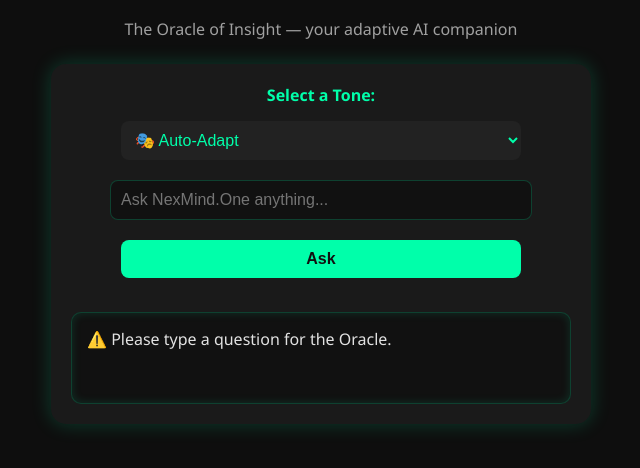
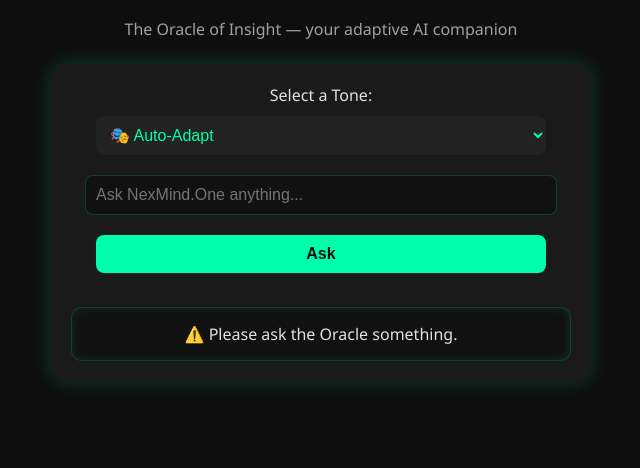
Before and after one commit to ronniepretorius888-cyber/NexMind.1, a website: page public/index.html in a window 1280 px wide. Both pictures are taken after a click on the button "Ask". Shown: the part 78-546 px from the top of the page, without its empty margins (319-959 px from the left). Drawn offline with Linux system fonts and the light colour scheme.

Commit message:
Update index.html

```diff
--- a/public/index.html
+++ b/public/index.html
@@ -5,107 +5,24 @@
   <meta name="viewport" content="width=device-width, initial-scale=1.0" />
   <title>🤖 NexMind.One | The Oracle of Insight</title>
   <style>
-    body {
-      font-family: "Segoe UI", sans-serif;
-      background-color: #0e0e0e;
-      color: #e2e2e2;
-      text-align: center;
-      margin: 0;
-      padding: 0;
-    }
-
-    h1 {
-      font-size: 2rem;
-      color: #00ffaa;
-      margin-top: 2rem;
-    }
-
-    p {
-      color: #a0a0a0;
-      margin-bottom: 1.5rem;
-    }
-
-    .container {
-      background: #1a1a1a;
-      border-radius: 15px;
-      padding: 20px;
-      width: 90%;
-      max-width: 500px;
-      margin: 0 auto;
-      box-shadow: 0 0 20px #00ffaa33;
-    }
-
-    select, input, button {
-      font-size: 1rem;
-      border-radius: 8px;
-      border: none;
-      padding: 10px;
-      margin: 10px 0;
-      width: 90%;
-      max-width: 400px;
-    }
-
-    select {
-      background-color: #222;
-      color: #00ffaa;
-    }
-
-    input {
-      background-color: #111;
-      color: #eee;
-      border: 1px solid #00ffaa33;
-    }
-
-    button {
-      background-color: #00ffaa;
-      color: #111;
-      font-weight: bold;
-      cursor: pointer;
-      transition: 0.2s;
-    }
-
-    button:hover {
-      background-color: #00ffcc;
-    }
-
-    .response-box {
-      background-color: #111;
-      margin-top: 1.5rem;
-      padding: 15px;
-      border-radius: 10px;
-      border: 1px solid #00ffaa33;
-      box-shadow: inset 0 0 10px #00ffaa22;
-      min-height: 60px;
-      white-space: pre-wrap;
-      text-align: left;
-    }
-
-    .label {
-      font-weight: bold;
-      color: #00ffaa;
-      display: block;
-      margin-bottom: 5px;
-    }
-
-    .loading {
-      color: #00ffaa;
-      animation: pulse 1.5s infinite;
-    }
-
-    @keyframes pulse {
-      0% { opacity: 0.3; }
-      50% { opacity: 1; }
-      100% { opacity: 0.3; }
-    }
+    body { font-family: "Segoe UI", sans-serif; background:#0e0e0e; color:#e2e2e2; text-align:center; margin:0; padding:0;}
+    h1 { color:#00ffaa; margin-top:2rem; }
+    p { color:#a0a0a0; margin-bottom:1.5rem;}
+    .container { background:#1a1a1a; border-radius:15px; padding:20px; width:90%; max-width:500px; margin:0 auto; box-shadow:0 0 20px #00ffaa33;}
+    select, input, button { border-radius:8px; border:none; padding:10px; width:90%; margin:10px 0; font-size:1rem;}
+    select { background:#222; color:#00ffaa;}
+    input { background:#111; color:#eee; border:1px solid #00ffaa33;}
+    button { background:#00ffaa; color:#111; font-weight:bold; cursor:pointer; transition:0.2s;}
+    button:hover { background:#00ffcc;}
+    .response-box { background:#111; margin-top:1.5rem; padding:15px; border-radius:10px; border:1px solid #00ffaa33; box-shadow:inset 0 0 10px #00ffaa22;}
   </style>
 </head>
 <body>
-
   <h1>🤖 Welcome to NexMind.One</h1>
   <p>The Oracle of Insight — your adaptive AI companion</p>
 
   <div class="container">
-    <label for="toneSelector" class="label">Select a Tone:</label>
+    <label>Select a Tone:</label>
     <select id="toneSelector">
       <option value="auto">🎭 Auto-Adapt</option>
       <option value="humorous">😆 Humorous</option>
@@ -114,10 +31,8 @@
       <option value="informative">🧠 Informative</option>
       <option value="neutral">🌿 Neutral</option>
     </select>
-
     <input type="text" id="userInput" placeholder="Ask NexMind.One anything..." />
     <button onclick="sendData()">Ask</button>
-
     <div id="response" class="response-box"></div>
   </div>
 
@@ -125,14 +40,14 @@
     async function sendData() {
       const userInput = document.getElementById("userInput").value.trim();
       const tone = document.getElementById("toneSelector").value;
-      const output = document.getElementById("response");
+      const responseBox = document.getElementById("response");
 
       if (!userInput) {
-        output.innerText = "⚠️ Please type a question for the Oracle.";
+        responseBox.innerText = "⚠️ Please ask the Oracle something.";
         return;
       }
 
-      output.innerHTML = "<span class='loading'>⏳ Consulting the Oracle...</span>";
+      responseBox.innerText = "🔮 Consulting the Oracle...";
 
       try {
         const res = await fetch("/api/data", {
@@ -141,28 +56,16 @@
           body: JSON.stringify({ userInput, tone }),
         });
 
-        if (!res.ok) {
-          const text = await res.text();
-          throw new Error(`HTTP ${res.status}: ${text}`);
+        const data = await res.json();
+        if (res.ok) {
+          responseBox.innerHTML = `<strong>✨ Oracle says:</strong><br>${data.response}<br><br><small>Model: ${data.model} | Cost: $${data.inputCost}/M input, $${data.outputCost}/M output</small>`;
+        } else {
+          responseBox.innerText = `⚠️ Oracle error: ${data.error}`;
         }
-
-        const data = await res.json();
-        console.log("🛰️ Response from server:", data);
-
-        if (data.response) {
-          output.innerText = data.response;
-        } else if (data.error) {
-          output.innerText = `❌ Error: ${data.error}`;
-        } else {
-          output.innerText = "🤔 The Oracle is silent... (No response received)";
-        }
-
       } catch (err) {
-        console.error("💥 Error calling API:", err);
-        output.innerText = `⚠️ Failed to contact the Oracle.\n\nDetails: ${err.message}`;
+        responseBox.innerText = `❌ Connection failed: ${err.message}`;
       }
     }
   </script>
-
 </body>
 </html>
```
